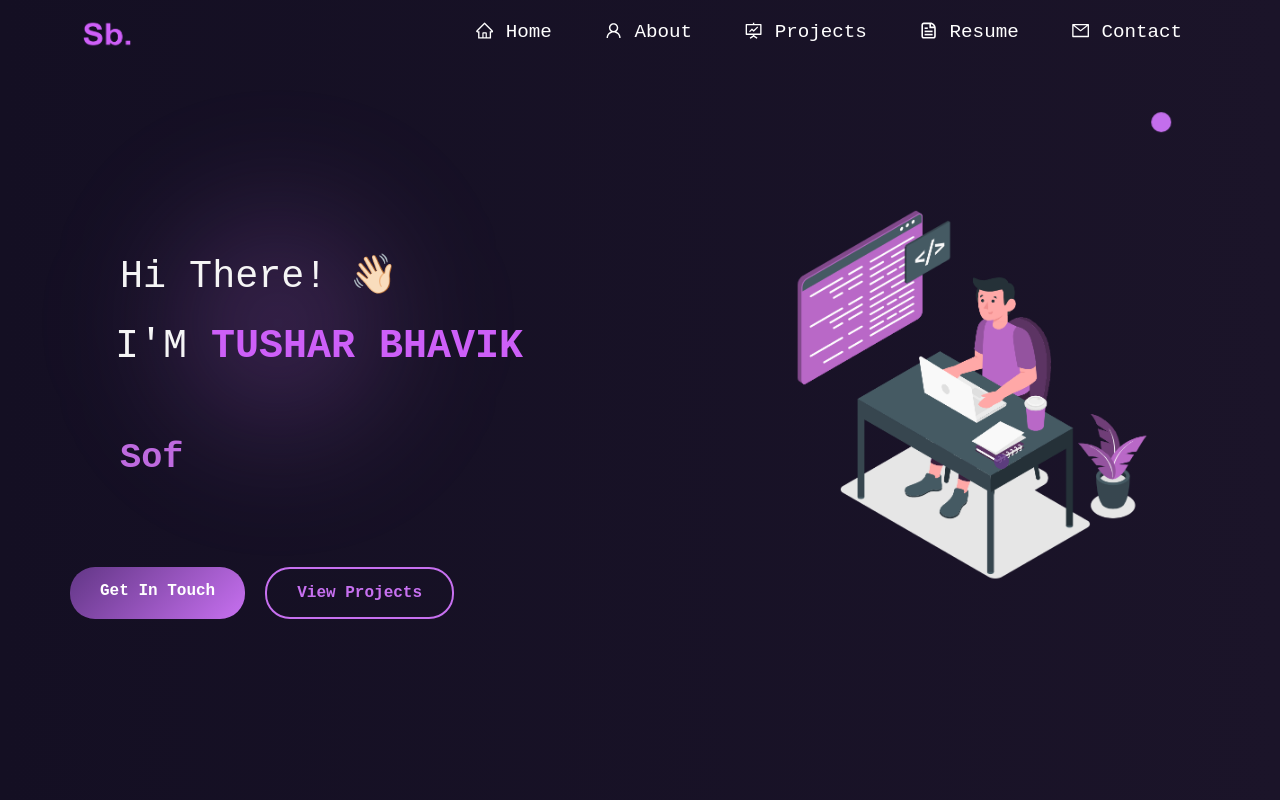
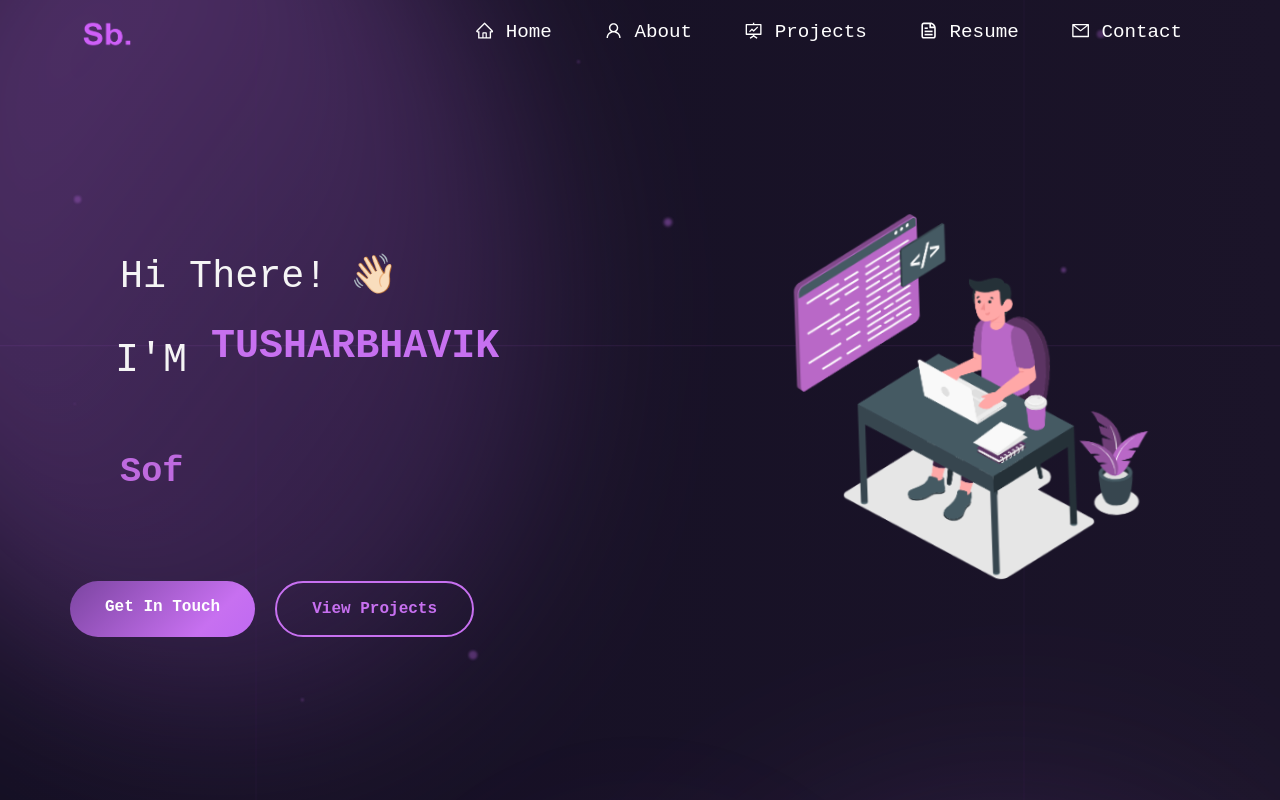
Before and after one commit to Tushar-1-2-3/personal_portfolio, a React (Create React App) app: page / in a window 1280 px wide. Shown: the top 800 px of the page. Built offline with nearby package versions, Linux system fonts and the light colour scheme; a web font is replaced by a local one.

Commit message:
Implement SVGator-style animations: liquid background motion, floating particles, SVG line animations, expressive typography, and interactive drag gestures

```diff
--- a/src/components/Home/Home.js
+++ b/src/components/Home/Home.js
@@ -10,79 +10,157 @@ import {
 import { FaLinkedinIn } from "react-icons/fa";
 
 function Home() {
-  // Floating animation variants
-  const floatVariants = {
+  // Liquid motion variants for background
+  const liquidVariants = {
     animate: {
-      y: [0, -20, 0],
+      borderRadius: ["30% 70% 70% 30% / 30% 30% 70% 70%", "70% 30% 30% 70% / 70% 70% 30% 30%", "30% 70% 70% 30% / 30% 30% 70% 70%"],
+      scale: [1, 1.1, 1],
+      rotate: [0, 10, -10, 0],
       transition: {
-        duration: 3,
+        duration: 8,
         repeat: Infinity,
         ease: "easeInOut"
       }
     }
   };
 
-  // Glowing orb variants
-  const glowVariants = {
-    animate: {
-      scale: [1, 1.2, 1],
-      opacity: [0.3, 0.6, 0.3],
-      transition: {
-        duration: 4,
-        repeat: Infinity,
-        ease: "easeInOut"
-      }
-    }
-  };
+  // Particle system
+  const particles = Array.from({ length: 20 }, (_, i) => ({
+    id: i,
+    x: Math.random() * 100,
+    y: Math.random() * 100,
+    size: Math.random() * 6 + 2,
+    duration: Math.random() * 5 + 3,
+    delay: Math.random() * 2
+  }));
 
-  // Text reveal animation
-  const textReveal = {
-    hidden: { opacity: 0, y: 20 },
-    visible: (i) => ({
-      opacity: 1,
-      y: 0,
-      transition: {
-        delay: i * 0.1,
-        duration: 0.5
-      }
-    })
+  // Letter animation for name
+  const name = "TUSHAR BHAVIK";
+  const letters = name.split("");
+
+  // Line drawing animation
+  const lineVariants = {
+    initial: { pathLength: 0 },
+    animate: { pathLength: 1 },
+    transition: { duration: 2, ease: "easeInOut" }
   };
 
   return (
-    <section style={{ position: "relative", overflow: "hidden" }}>
-      {/* Background animated orbs */}
-      <div style={{
+    <section style={{ position: "relative", overflow: "hidden", minHeight: "100vh" }}>
+      {/* Ambient Background Motion - Liquid gradients */}
+      <div style={{ position: "absolute", inset: 0, overflow: "hidden", zIndex: 0 }}>
+        <motion.div
+          style={{
             position: "absolute",
-        top: "10%",
-        left: "10%",
-        width: "300px",
-        height: "300px",
-        background: "radial-gradient(circle, rgba(199, 112, 240, 0.3) 0%, transparent 70%)",
-        borderRadius: "50%",
-        filter: "blur(60px)",
-        zIndex: 0
-      }}>
-        <motion.div variants={glowVariants} animate="animate" style={{ width: "100%", height: "100%" }} />
+            top: "-10%",
+            left: "-10%",
+            width: "50%",
+            height: "50%",
+            background: "linear-gradient(135deg, rgba(199, 112, 240, 0.4) 0%, rgba(98, 54, 134, 0.2) 100%)",
+            filter: "blur(80px)"
+          }}
+          variants={liquidVariants}
+          animate="animate"
+        />
+        <motion.div
+          style={{
+            position: "absolute",
+            bottom: "-10%",
+            right: "-10%",
+            width: "60%",
+            height: "60%",
+            background: "linear-gradient(225deg, rgba(98, 54, 134, 0.3) 0%, rgba(199, 112, 240, 0.2) 100%)",
+            filter: "blur(100px)"
+          }}
+          variants={liquidVariants}
+          animate="animate"
+          transition={{ delay: 2 }}
+        />
+        <motion.div
+          style={{
+            position: "absolute",
+            top: "40%",
+            left: "30%",
+            width: "40%",
+            height: "40%",
+            background: "radial-gradient(circle, rgba(199, 112, 240, 0.2) 0%, transparent 70%)",
+            filter: "blur(60px)"
+          }}
+          animate={{
+            scale: [1, 1.3, 1],
+            opacity: [0.3, 0.5, 0.3],
+            transition: { duration: 6, repeat: Infinity, ease: "easeInOut" }
+          }}
+        />
       </div>
 
-      <div style={{
+      {/* Floating particles */}
+      {particles.map((particle) => (
+        <motion.div
+          key={particle.id}
+          style={{
             position: "absolute",
-        bottom: "20%",
-        right: "5%",
-        width: "400px",
-        height: "400px",
-        background: "radial-gradient(circle, rgba(98, 54, 134, 0.2) 0%, transparent 70%)",
+            left: `${particle.x}%`,
+            top: `${particle.y}%`,
+            width: particle.size,
+            height: particle.size,
+            background: "rgba(199, 112, 240, 0.6)",
             borderRadius: "50%",
-        filter: "blur(80px)",
+            filter: "blur(1px)",
             zIndex: 0
-      }}>
-        <motion.div variants={glowVariants} animate="animate" style={{ width: "100%", height: "100%" }} transition={{ delay: 1 }} />
-      </div>
+          }}
+          animate={{
+            y: [0, -100, 0],
+            x: [0, 50, -50, 0],
+            opacity: [0.3, 0.8, 0.3],
+            scale: [1, 1.5, 1]
+          }}
+          transition={{
+            duration: particle.duration,
+            repeat: Infinity,
+            ease: "easeInOut",
+            delay: particle.delay
+          }}
+        />
+      ))}
+
+      {/* Animated SVG lines */}
+      <svg style={{ position: "absolute", inset: 0, width: "100%", height: "100%", zIndex: 0, opacity: 0.1 }}>
+        <motion.line
+          x1="0" y1="20%" x2="100%" y2="20%"
+          stroke="#c770f0" strokeWidth="1"
+          initial={{ pathLength: 0, opacity: 0 }}
+          animate={{ pathLength: 1, opacity: 1 }}
+          transition={{ duration: 3, delay: 0.5 }}
+        />
+        <motion.line
+          x1="0" y1="80%" x2="100%" y2="80%"
+          stroke="#c770f0" strokeWidth="1"
+          initial={{ pathLength: 0, opacity: 0 }}
+          animate={{ pathLength: 1, opacity: 1 }}
+          transition={{ duration: 3, delay: 1 }}
+        />
+        <motion.line
+          x1="20%" y1="0" x2="20%" y2="100%"
+          stroke="#623686" strokeWidth="1"
+          initial={{ pathLength: 0, opacity: 0 }}
+          animate={{ pathLength: 1, opacity: 1 }}
+          transition={{ duration: 3, delay: 1.5 }}
+        />
+        <motion.line
+          x1="80%" y1="0" x2="80%" y2="100%"
+          stroke="#623686" strokeWidth="1"
+          initial={{ pathLength: 0, opacity: 0 }}
+          animate={{ pathLength: 1, opacity: 1 }}
+          transition={{ duration: 3, delay: 2 }}
+        />
+      </svg>
 
       <Container fluid className="home-section" id="home" style={{ position: "relative", zIndex: 1 }}>
         <Container className="home-content">
           <Row>
             <Col md={7} className="home-header">
+              {/* Expressive Typography - Glitch effect on hover */}
               <motion.h1
                 style={{ paddingBottom: 15 }}
                 className="heading"
@@ -102,30 +180,41 @@ function Home() {
                 </motion.span>
               </motion.h1>
 
+              {/* Animated name with staggered letter animation */}
               <motion.h1
                 className="heading-name"
-                initial={{ opacity: 0, x: -50 }}
-                animate={{ opacity: 1, x: 0 }}
-                transition={{ duration: 0.8, delay: 0.2 }}
-              >
-                <motion.span
                 initial={{ opacity: 0 }}
                 animate={{ opacity: 1 }}
                 transition={{ duration: 0.5, delay: 0.3 }}
               >
-                  I'M
+                I'M{" "}
+                <div style={{ display: "inline-block", overflow: "hidden" }}>
+                  {letters.map((letter, index) => (
+                    <motion.span
+                      key={index}
+                      style={{
+                        display: "inline-block",
+                        fontWeight: "bold",
+                        color: letter === " " ? "inherit" : "#c770f0"
+                      }}
+                      initial={{ y: 50, opacity: 0, rotate: 10 }}
+                      animate={{ y: 0, opacity: 1, rotate: 0 }}
+                      transition={{
+                        duration: 0.5,
+                        delay: 0.5 + index * 0.05,
+                        type: "spring",
+                        stiffness: 100
+                      }}
+                      whileHover={{
+                        scale: 1.2,
+                        color: "#a855f7",
+                        textShadow: "0 0 20px rgba(199, 112, 240, 0.8)"
+                      }}
+                    >
+                      {letter}
                     </motion.span>
-                {" "}
-                <motion.strong
-                  className="main-name"
-                  initial={{ opacity: 0, scale: 0.5 }}
-                  animate={{ opacity: 1, scale: 1 }}
-                  transition={{ duration: 0.6, delay: 0.5 }}
-                  whileHover={{ scale: 1.1, color: "#c770f0" }}
-                  style={{ display: "inline-block", cursor: "default" }}
-                >
-                  TUSHAR BHAVIK
-                </motion.strong>
+                  ))}
+                </div>
               </motion.h1>
 
               <motion.div
@@ -137,26 +226,35 @@ function Home() {
                 <Type />
               </motion.div>
 
-              {/* CTA Buttons */}
+              {/* CTA Buttons with morphing hover effects */}
               <motion.div
                 style={{ marginTop: "30px", display: "flex", gap: "20px", flexWrap: "wrap" }}
                 initial={{ opacity: 0, y: 30 }}
                 animate={{ opacity: 1, y: 0 }}
-                transition={{ duration: 0.6, delay: 0.8 }}
+                transition={{ duration: 0.6, delay: 1.2 }}
               >
                 <motion.a
                   href="#contact"
                   style={{
-                    padding: "12px 30px",
-                    background: "linear-gradient(135deg, #623686, #c770f0)",
+                    padding: "14px 35px",
+                    background: "linear-gradient(135deg, #623686, #c770f0, #a855f7)",
+                    backgroundSize: "200% 200%",
                     color: "white",
                     textDecoration: "none",
-                    borderRadius: "25px",
+                    borderRadius: "30px",
                     fontWeight: "bold",
                     border: "none",
-                    cursor: "pointer"
+                    cursor: "pointer",
+                    position: "relative",
+                    overflow: "hidden"
                   }}
-                  whileHover={{ scale: 1.05, boxShadow: "0 10px 30px rgba(199, 112, 240, 0.4)" }}
+                  animate={{ backgroundPosition: ["0% 50%", "100% 50%", "0% 50%"] }}
+                  transition={{ duration: 3, repeat: Infinity, ease: "linear" }}
+                  whileHover={{
+                    scale: 1.05,
+                    boxShadow: "0 0 40px rgba(199, 112, 240, 0.6)",
+                    borderRadius: "40px"
+                  }}
                   whileTap={{ scale: 0.95 }}
                 >
                   Get In Touch
@@ -164,16 +262,22 @@ function Home() {
                 <motion.a
                   href="#projects"
                   style={{
-                    padding: "12px 30px",
+                    padding: "14px 35px",
                     background: "transparent",
                     color: "#c770f0",
                     textDecoration: "none",
-                    borderRadius: "25px",
+                    borderRadius: "30px",
                     fontWeight: "bold",
                     border: "2px solid #c770f0",
-                    cursor: "pointer"
+                    cursor: "pointer",
+                    position: "relative"
                   }}
-                  whileHover={{ scale: 1.05, backgroundColor: "rgba(199, 112, 240, 0.1)" }}
+                  whileHover={{
+                    scale: 1.05,
+                    backgroundColor: "rgba(199, 112, 240, 0.15)",
+                    borderColor: "#a855f7",
+                    boxShadow: "0 0 30px rgba(199, 112, 240, 0.4)"
+                  }}
                   whileTap={{ scale: 0.95 }}
                 >
                   View Projects
@@ -183,71 +287,35 @@ function Home() {
 
             <Col md={5} style={{ paddingBottom: 20 }}>
               <motion.div
-                variants={floatVariants}
-                animate="animate"
+                animate={{
+                  y: [0, -15, 0],
+                  rotate: [-2, 2, -2]
+                }}
+                transition={{
+                  duration: 6,
+                  repeat: Infinity,
+                  ease: "easeInOut"
+                }}
               >
                 <motion.img
                   src={homeLogo}
                   alt="home pic"
                   className="img-fluid"
                   style={{ maxHeight: "450px" }}
-                  initial={{ opacity: 0, scale: 0.8, rotate: -10 }}
+                  initial={{ opacity: 0, scale: 0.5, rotate: -20 }}
                   animate={{ opacity: 1, scale: 1, rotate: 0 }}
-                  transition={{ duration: 1, delay: 0.3 }}
+                  transition={{ duration: 1.2, delay: 0.3, type: "spring", stiffness: 100 }}
                   whileHover={{
-                    scale: 1.1,
+                    scale: 1.15,
                     rotate: 5,
-                    filter: "drop-shadow(0 0 20px rgba(199, 112, 240, 0.6))"
+                    filter: "drop-shadow(0 0 30px rgba(199, 112, 240, 0.8))",
+                    cursor: "grab"
                   }}
+                  drag
+                  dragConstraints={{ left: -20, right: 20, top: -20, bottom: 20 }}
+                  whileDrag={{ scale: 1.1, cursor: "grabbing" }}
                 />
               </motion.div>
-
-              {/* Decorative floating elements */}
-              <motion.div
-                style={{
-                  position: "absolute",
-                  top: "20%",
-                  right: "10%",
-                  width: "20px",
-                  height: "20px",
-                  background: "#c770f0",
-                  borderRadius: "50%",
-                  opacity: 0.6
-                }}
-                animate={{
-                  y: [0, -30, 0],
-                  x: [0, 20, 0],
-                  opacity: [0.6, 1, 0.6]
-                }}
-                transition={{
-                  duration: 4,
-                  repeat: Infinity,
-                  ease: "easeInOut"
-                }}
-              />
-              <motion.div
-                style={{
-                  position: "absolute",
-                  bottom: "30%",
-                  right: "20%",
-                  width: "15px",
-                  height: "15px",
-                  background: "#623686",
-                  borderRadius: "50%",
-                  opacity: 0.5
-                }}
-                animate={{
-                  y: [0, -25, 0],
-                  x: [0, -15, 0],
-                  opacity: [0.5, 0.8, 0.5]
-                }}
-                transition={{
-                  duration: 3.5,
-                  repeat: Infinity,
-                  ease: "easeInOut",
-                  delay: 0.5
-                }}
-              />
             </Col>
           </Row>
         </Container>
@@ -286,12 +354,16 @@ function Home() {
                     target="_blank"
                     rel="noreferrer"
                     className="icon-colour home-social-icons"
-                    whileHover={{ scale: 1.2, rotate: 5, boxShadow: "0 0 20px rgba(199, 112, 240, 0.6)" }}
+                    whileHover={{
+                      scale: 1.3,
+                      rotate: 360,
+                      boxShadow: "0 0 30px rgba(199, 112, 240, 0.8)"
+                    }}
                     whileTap={{ scale: 0.9 }}
                     initial={{ opacity: 0, scale: 0 }}
                     whileInView={{ opacity: 1, scale: 1 }}
                     viewport={{ once: true }}
-                    transition={{ duration: 0.5, delay: 0.3 }}
+                    transition={{ duration: 0.6, delay: 0.3, type: "spring" }}
                   >
                     <AiFillGithub />
                   </motion.a>
@@ -302,12 +374,16 @@ function Home() {
                     target="_blank"
                     rel="noreferrer"
                     className="icon-colour home-social-icons"
-                    whileHover={{ scale: 1.2, rotate: -5, boxShadow: "0 0 20px rgba(199, 112, 240, 0.6)" }}
+                    whileHover={{
+                      scale: 1.3,
+                      rotate: -360,
+                      boxShadow: "0 0 30px rgba(199, 112, 240, 0.8)"
+                    }}
                     whileTap={{ scale: 0.9 }}
                     initial={{ opacity: 0, scale: 0 }}
                     whileInView={{ opacity: 1, scale: 1 }}
                     viewport={{ once: true }}
-                    transition={{ duration: 0.5, delay: 0.4 }}
+                    transition={{ duration: 0.6, delay: 0.4, type: "spring" }}
                   >
                     <FaLinkedinIn />
                   </motion.a>
```
Lines whose indentation alone changed are shown as unchanged.
